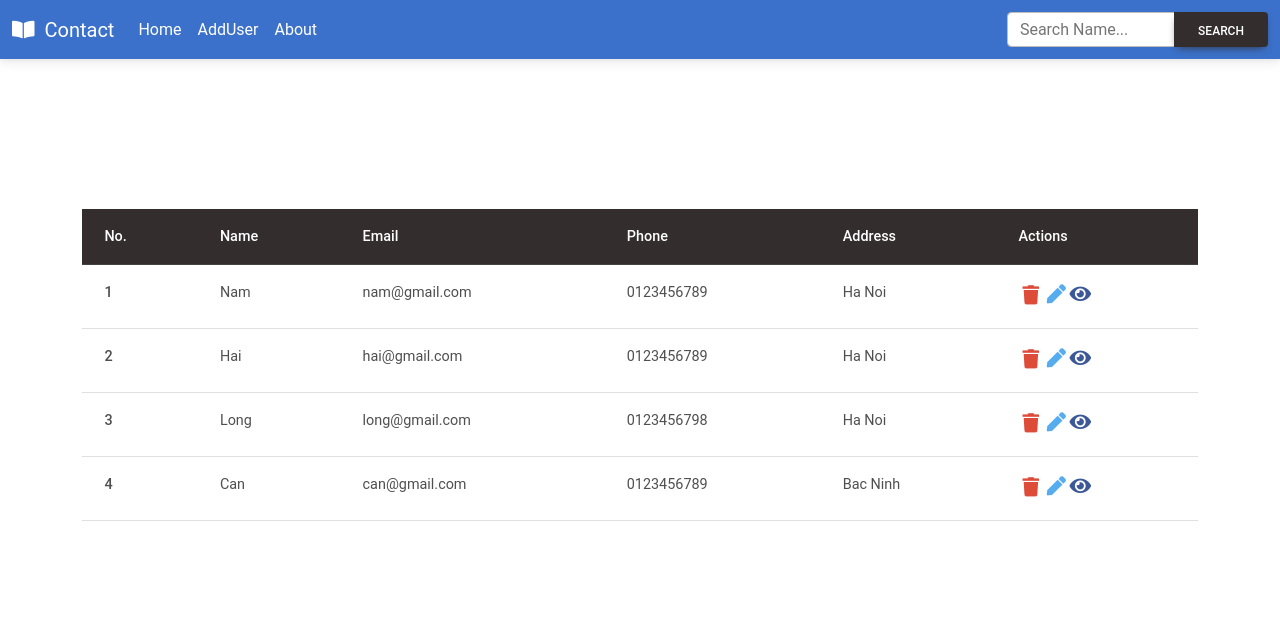
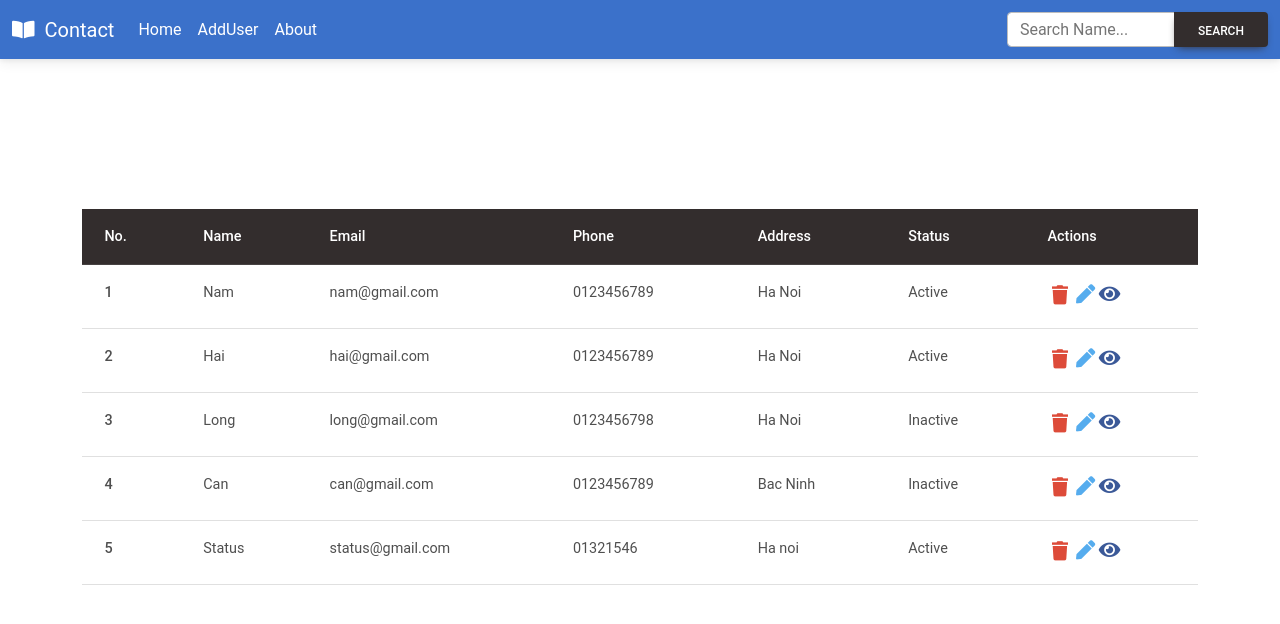
Before and after one commit to NamNguyenGit/Redux-Saga, a React (Create React App) app: page / in a window 1280 px wide. Shown: the top 624 px of the page. Built offline with nearby package versions, Linux system fonts and the light colour scheme; data requests are answered from the project's data file.

Commit message:
Update status dropdown:

```diff
--- a/db.json
+++ b/db.json
@@ -5,28 +5,40 @@
       "name": "Nam",
       "email": "nam@gmail.com",
       "phone": "0123456789",
-      "address": "Ha Noi"
+      "address": "Ha Noi",
+      "status": "Active"
     },
     {
       "name": "Hai",
       "email": "hai@gmail.com",
       "phone": "0123456789",
       "address": "Ha Noi",
-      "id": 2
+      "id": 2,
+      "status": "Active"
     },
     {
       "name": "Long",
       "email": "long@gmail.com",
       "phone": "0123456798",
       "address": "Ha Noi",
-      "id": 3
+      "id": 3,
+      "status": "Inactive"
     },
     {
       "name": "Can",
       "email": "can@gmail.com",
       "phone": "0123456789",
       "address": "Bac Ninh",
-      "id": 4
+      "id": 4,
+      "status": "Inactive"
+    },
+    {
+      "name": "Status",
+      "email": "status@gmail.com",
+      "phone": "01321546",
+      "address": "Ha noi",
+      "status": "Active",
+      "id": 5
     }
   ]
 }
--- a/src/pages/AddEditUser.js
+++ b/src/pages/AddEditUser.js
@@ -10,7 +10,19 @@ const InitialState = {
   email: "",
   phone: "",
   address: "",
+  status: "",
 };
+
+const options = [
+  {
+    label: "Active",
+    value: "active",
+  },
+  {
+    label: "Inactive",
+    value: "inactive",
+  },
+];
 
 const AddEditUser = () => {
   const dispatch = useDispatch();
@@ -18,7 +30,7 @@ const AddEditUser = () => {
 
   const [formValue, setFormValue] = useState(InitialState);
   const [editMode, setEditMode] = useState(false);
-  const { name, email, phone, address } = formValue;
+  const { name, email, phone, address, status } = formValue;
 
   const handleSubmit = (e) => {
     e.preventDefault();
@@ -54,10 +66,14 @@ const AddEditUser = () => {
       const singleUser = users.find((item) => item.id === Number(id));
       setFormValue({ ...singleUser });
     } else {
-      setEditMode(false)
-      setFormValue({...InitialState})
+      setEditMode(false);
+      setFormValue({ ...InitialState });
     }
   }, [id]);
+
+  const onDropChange = (e) => {
+    setFormValue({ ...formValue, status: e.target.value });
+  };
 
   return (
     <MDBValidation
@@ -121,6 +137,22 @@ const AddEditUser = () => {
           invalid
         />
         <br />
+        <select
+          style={{ width: "100%", borderRadius: "4px", height: "35px" }}
+          onChange={onDropChange}
+        >
+          <option>Please Select Status</option>
+          {options.map((option) => (
+            <option
+              value={option.label || ""}
+              selected={option.label === status ? true : false}
+            >
+              {option.label}{" "}
+            </option>
+          ))}
+        </select>
+        <br />
+        <br />
         <div className="col-12 text-center">
           <MDBBtn style={{ marginRight: "10px" }} type="submit">
             {!editMode ? "Add" : "Update"}
--- a/src/pages/Home.js
+++ b/src/pages/Home.js
@@ -26,11 +26,14 @@ const Home = () => {
   if (loading) {
     return (
       <div className="d-flex justify-content-center">
-        <MDBSpinner className="spinner-grow text-danger" style={{ marginTop: "180px"}} role="status">
+        <MDBSpinner
+          className="spinner-grow text-danger"
+          style={{ marginTop: "180px" }}
+          role="status"
+        >
           <span className="visually-hidden">Loading...</span>
         </MDBSpinner>
       </div>
-
     );
   }
 
@@ -52,6 +55,7 @@ const Home = () => {
               <th scope="col">Email</th>
               <th scope="col">Phone</th>
               <th scope="col">Address</th>
+              <th scope="col">Status</th>
               <th scope="col">Actions</th>
             </tr>
           </MDBTableHead>
@@ -64,6 +68,7 @@ const Home = () => {
                   <td>{item.email}</td>
                   <td>{item.phone}</td>
                   <td>{item.address}</td>
+                  <td>{item.status}</td>
                   <td>
                     <MDBBtn
                       className="m-1"
```
